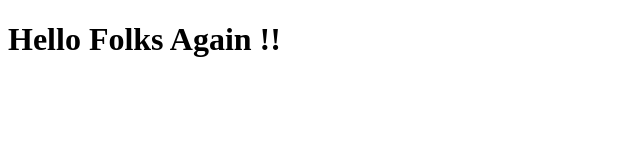
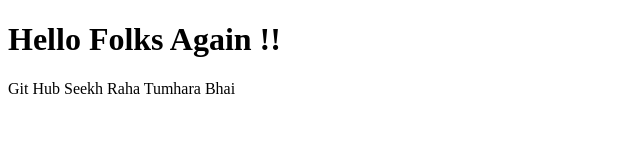
Before and after one commit to PursuitOfc0de/Self, a plain HTML site: page test2.html in a window 1280 px wide. Shown: the whole page, without its empty margins (0-640 px from the left). Drawn offline with Linux system fonts and the light colour scheme.

```diff
--- a/test2.html
+++ b/test2.html
@@ -7,5 +7,6 @@
 </head>
 <body>
     <h1>Hello Folks Again !!</h1>
+    <p>Git Hub Seekh Raha Tumhara Bhai</p>
 </body>
 </html>
```
